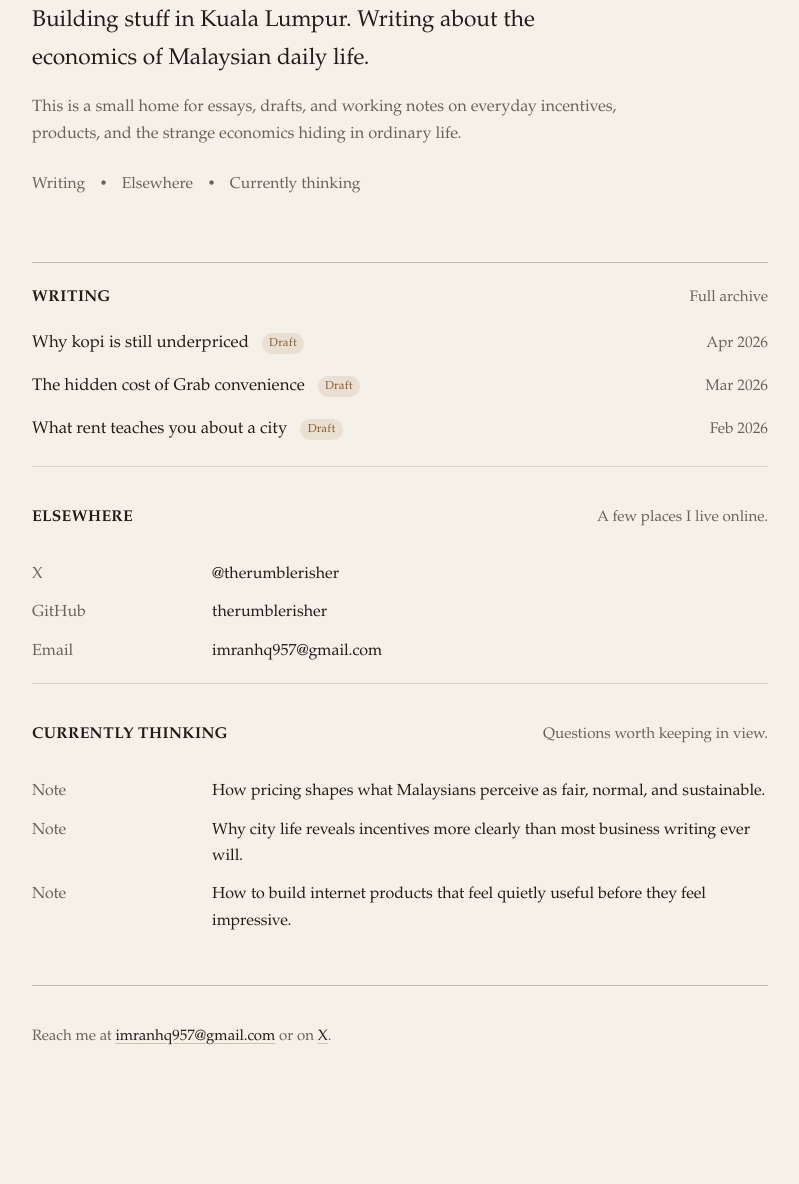
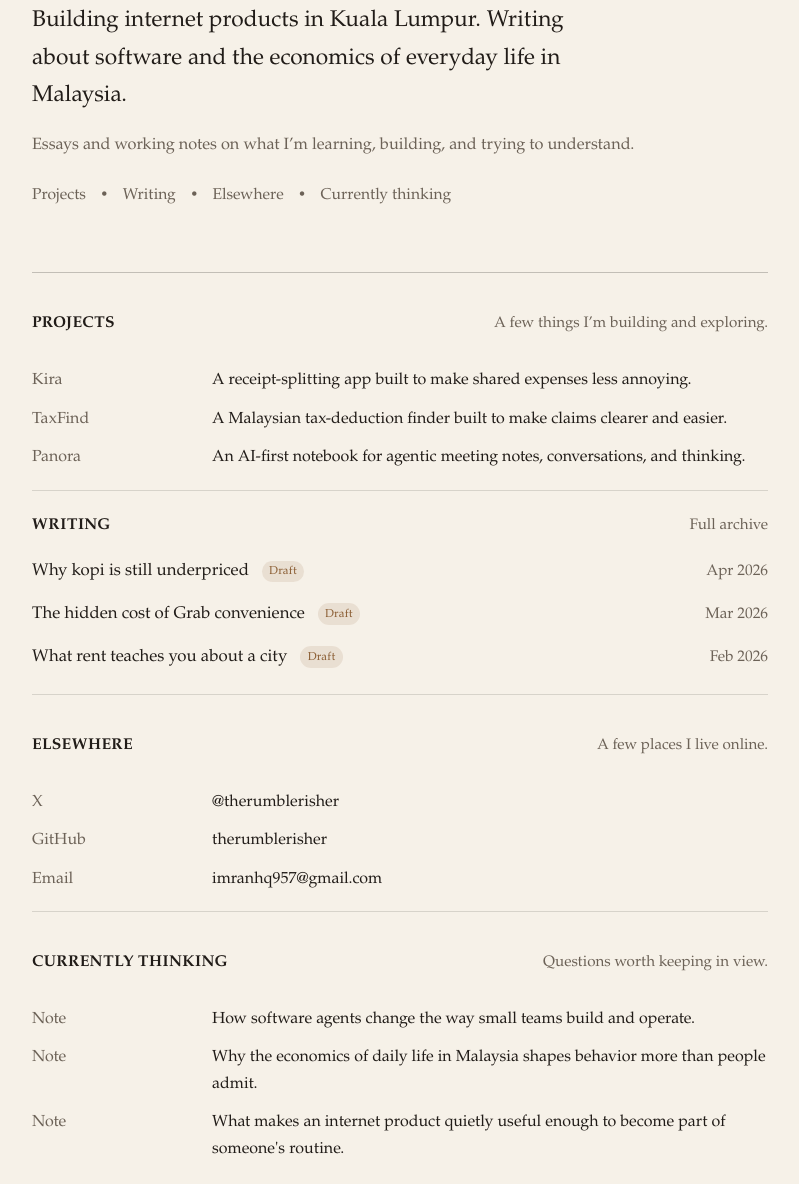
Before and after one commit to therumblerisher/imran-website, an Astro site: page / in a window 1280 px wide. Shown: the part 207-1391 px from the top of the page, without its empty margins (240-1039 px from the left). Before the commit the page ends 1352 px from the top, so only its background shows below. Built offline with nearby package versions, Linux system fonts and the light colour scheme; Astro itself is replaced by a stand-in of ours.

Commit message:
site: refine homepage copy and add projects

```diff
--- a/src/pages/index.astro
+++ b/src/pages/index.astro
@@ -30,10 +30,25 @@ const elsewhere = [
   },
 ];
 
+const projects = [
+  {
+    name: 'Kira',
+    description: 'A receipt-splitting app built to make shared expenses less annoying.',
+  },
+  {
+    name: 'TaxFind',
+    description: 'A Malaysian tax-deduction finder built to make claims clearer and easier.',
+  },
+  {
+    name: 'Panora',
+    description: 'An AI-first notebook for agentic meeting notes, conversations, and thinking.',
+  },
+];
+
 const thoughts = [
-  'How pricing shapes what Malaysians perceive as fair, normal, and sustainable.',
-  'Why city life reveals incentives more clearly than most business writing ever will.',
-  'How to build internet products that feel quietly useful before they feel impressive.',
+  'How software agents change the way small teams build and operate.',
+  'Why the economics of daily life in Malaysia shapes behavior more than people admit.',
+  'What makes an internet product quietly useful enough to become part of someone\'s routine.',
 ];
 ---
 
@@ -41,13 +56,14 @@ const thoughts = [
   <header class="home-header" id="top">
     <p class="eyebrow">Imran Haqeem</p>
     <h1 class="site-title">Imran Haqeem</h1>
-    <p class="lede">Building stuff in Kuala Lumpur. Writing about the economics of Malaysian daily life.</p>
+    <p class="lede">Building internet products in Kuala Lumpur. Writing about software and the economics of everyday life in Malaysia.</p>
     <p class="intro">
-      This is a small home for essays, drafts, and working notes on everyday incentives,
-      products, and the strange economics hiding in ordinary life.
+      Essays and working notes on what I’m learning, building, and trying to understand.
     </p>
 
     <nav class="section-nav" aria-label="Section navigation">
+      <a href="#projects">Projects</a>
+      <span aria-hidden="true">•</span>
       <a href="#writing">Writing</a>
       <span aria-hidden="true">•</span>
       <a href="#elsewhere">Elsewhere</a>
@@ -55,6 +71,22 @@ const thoughts = [
       <a href="#thinking">Currently thinking</a>
     </nav>
   </header>
+
+  <section class="section" id="projects" aria-labelledby="projects-title">
+    <div class="section-header">
+      <h2 class="section-title" id="projects-title">Projects</h2>
+      <p class="section-description">A few things I’m building and exploring.</p>
+    </div>
+
+    <ul class="thinking-list">
+      {projects.map((project) => (
+        <li class="thinking-item">
+          <span class="elsewhere-label">{project.name}</span>
+          <span>{project.description}</span>
+        </li>
+      ))}
+    </ul>
+  </section>
 
   <section class="section" id="writing" aria-labelledby="writing-title">
     <div class="section-header">
```
